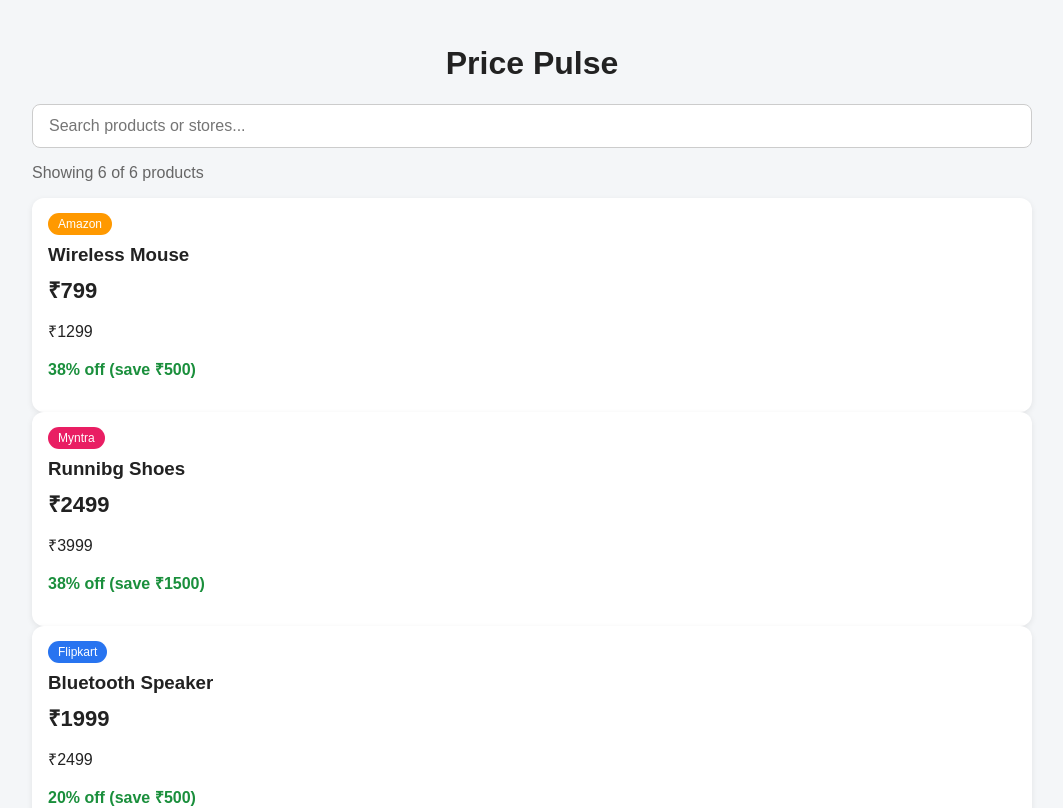
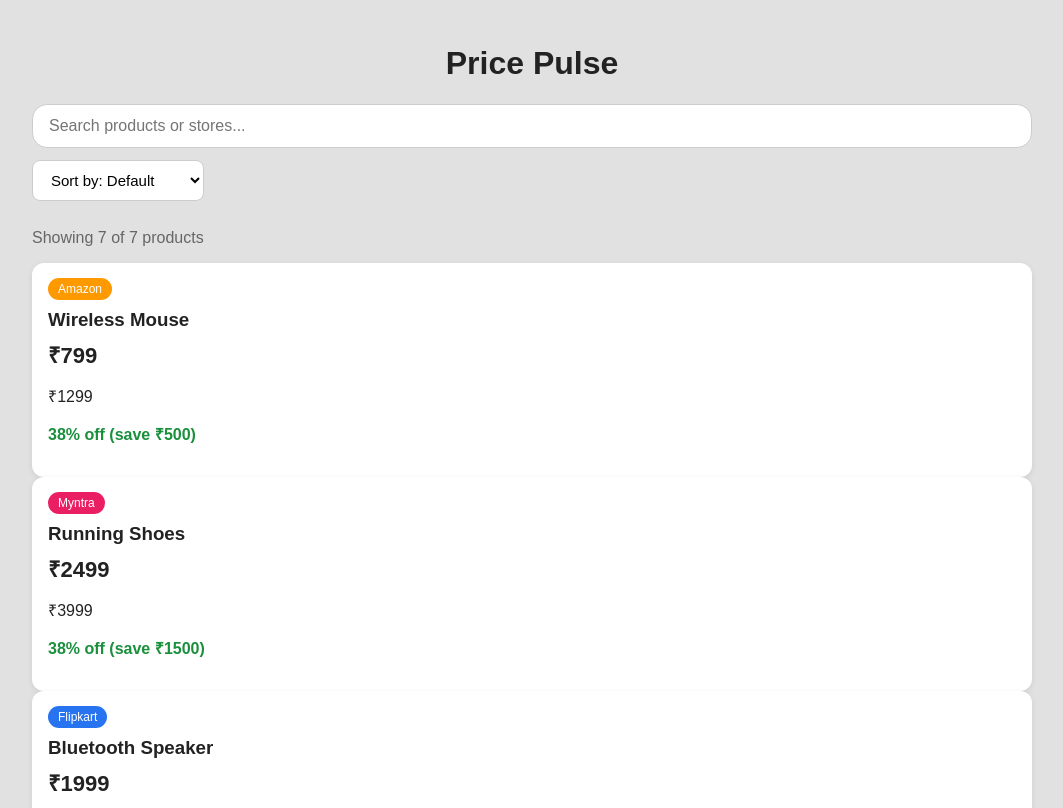
Before and after one commit to kirti-exe/price-pulse, a React (Vite) app in the folder client/: page / in a window 1280 px wide. Shown: the top 808 px of the page, without its empty margins (108-1171 px from the left). Built offline with nearby package versions, Linux system fonts and the light colour scheme.

Commit message:
Add sort dropdown

```diff
--- a/client/src/App.css
+++ b/client/src/App.css
@@ -13,7 +13,7 @@ h1 {
   padding: 12px 16px;
   font-size: 16px;
   border: 1px solid #ccc;
-  border-radius: 8px;
+  border-radius: 15px;
   box-sizing: border-box;
 }
 
@@ -32,6 +32,11 @@ h1 {
   padding: 16px;
   border-radius: 12px;
   box-shadow: 0 2px 6px rgba(0, 0, 0, 0.08);
+}
+
+.card:hover {
+  transform: translateY(-4px);
+  transition: transform 0.2s;
 }
 
 .card h3 {
@@ -62,6 +67,15 @@ h1 {
   color: white;
 }
 
+.sort-select {
+  margin: 12px 0;
+  padding: 10px 14px;
+  font-size: 15px;
+  border: 1px solid #ccc;
+  border-radius: 8px;
+  background: white;
+}
+
 .store-badge.amazon { background: #ff9900; }
 .store-badge.flipkart { background: #2874f0; }
 .store-badge.myntra { background: #e91e63; }
--- a/client/src/App.jsx
+++ b/client/src/App.jsx
@@ -6,11 +6,24 @@ import "./App.css"
 
 function App(){
   const [searchText, setSearchText] = useState("")
+  const [sortBy, setSortBy] = useState("default")
 
   const filteredProducts = products.filter(product =>
     product.name.toLowerCase().includes(searchText.toLowerCase()) ||
     product.store.toLowerCase().includes(searchText.toLowerCase())
   )
+
+  const sortedProducts = [...filteredProducts].sort((a, b) => {
+    if(sortBy === "price-low") return a.price - b.price
+    if(sortBy === "price-high") return b.price - a.price
+    if(sortBy === "discount") {
+      const discountA = (a.originalPrice - a.price) / a.originalPrice
+      const discountB = (b.originalPrice - b.price) / b.originalPrice
+      return discountB - discountA
+    }
+    if(sortBy === "ascending") return a.name.localeCompare(b.name)
+    return 0
+  })
 
   return (
     <div className="container">
@@ -18,12 +31,24 @@ function App(){
 
       <SearchBar value={searchText} onChange={setSearchText} />
 
+      <select
+        className="sort-select"
+        value={sortBy}
+        onChange={(e) => setSortBy(e.target.value)}
+      >
+        <option value="default">Sort by: Default</option>
+        <option value="price-low">Price: Low to High</option>
+        <option value="price-high">Price: High to Low</option>
+        <option value="discount">Biggest Discount</option>
+        <option value="ascending">Name: A to Z</option>
+      </select>
+
       <p className="result-count">
         Showing {filteredProducts.length} of {products.length} products
       </p>
 
       <div classname="product-grid">
-        {filteredProducts.map(product => (
+        {sortedProducts.map(product => (
           <ProductCard key={product.id} product={product} />
         ))}
       </div>
--- a/client/src/data/products.js
+++ b/client/src/data/products.js
@@ -1,9 +1,10 @@
 
 export const products = [
   { id: 1, name: "Wireless Mouse", price: 799, store: "Amazon", originalPrice: 1299 },
-  { id: 2, name: "Runnibg Shoes", price: 2499, store: "Myntra", originalPrice: 3999 },
+  { id: 2, name: "Running Shoes", price: 2499, store: "Myntra", originalPrice: 3999 },
   { id: 3, name: "Bluetooth Speaker", price: 1999, store: "Flipkart", originalPrice: 2499 },
   { id: 4, name: "Wireless Gamepad", price: 2399, store: "Amazon", originalPrice: 2499 },
   { id: 5, name: "Casual T-Shirt", price: 599, store: "Myntra", originalPrice: 1199 },
   { id: 6, name: "Smartwatch", price: 3499, store: "Flipkart", originalPrice: 5999 },
+  { id: 7, name: "Mechanical Keyboard", price: 1599, store: "Amazon", originalPrice: 2999 },
 ]
--- a/client/src/index.css
+++ b/client/src/index.css
@@ -1,6 +1,7 @@
 body {
   margin: 0;
   font-family: Arial, Helvetica, sans-serif;
-  background: #f4f6f8;
+  background-color: #E1E1E1;
+  /* background: #f4f6f8; */
   color: #222;
 }
```
